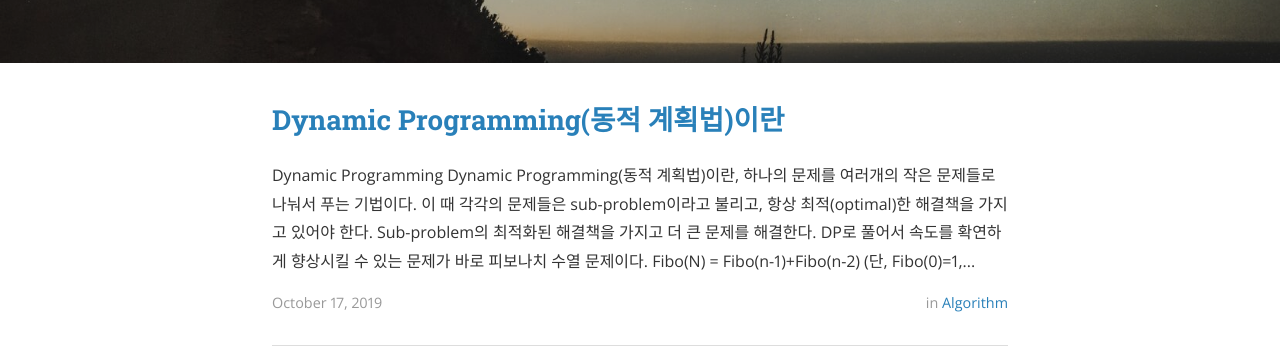
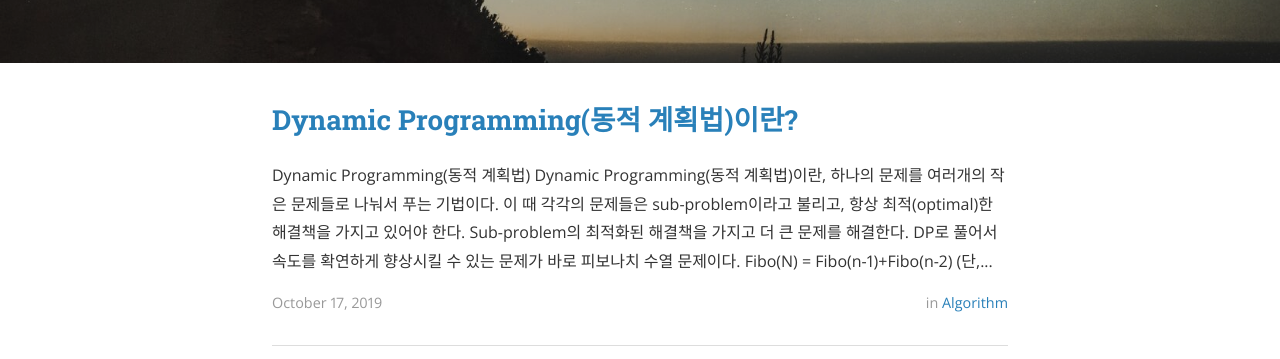
Before and after one commit to dojinkimm/dojinkimm.github.io, a Jekyll site: the page built from index.html, in a window 1280 px wide. Shown: the part 440-799 px from the top of the page. Built offline with Jekyll 4.4.1, drawn with Linux system fonts in a browser that asks for light colours; nearby versions of some CDN libraries; the list of posts is cut into pages by our own code.

Commit message:
DP image display error fix

```diff
--- a/_posts/2019-10-17-dp-1.md
+++ b/_posts/2019-10-17-dp-1.md
@@ -1,6 +1,6 @@
 ---
 layout: post
-title: "Dynamic Programming(동적 계획법)이란"
+title: "Dynamic Programming(동적 계획법)이란?"
 date: 2019-10-17 15:00:00
 author: Dojin Kim
 categories: Algorithm
@@ -8,13 +8,12 @@
 cover:  "/assets/imgs/algorithm_background.jpg"
 ---
 
-# Dynamic Programming
+# Dynamic Programming(동적 계획법)
 
 Dynamic Programming(동적 계획법)이란, 하나의 문제를 여러개의 작은 문제들로 나눠서 푸는 기법이다. 이 때 각각의 문제들은 sub-problem이라고 불리고, 항상 최적(optimal)한 해결책을 가지고 있어야 한다. Sub-problem의 최적화된 해결책을 가지고 더 큰 문제를 해결한다.
 
 DP로 풀어서 속도를 확연하게 향상시킬 수 있는 문제가 바로 피보나치 수열 문제이다.
 
-<br/>
 Fibo(N) = Fibo(n-1)+Fibo(n-2) (단, Fibo(0)=1, Fibo(1) = 1)
 <br/>
 
@@ -33,7 +32,7 @@
 하지만, 재귀로 피보나치 수열을 풀게 되면 밑의 그림과 같이 중복된 연산을 반복하게 된다. 예를 들어, Fibo(3)은 2번 계산되고, Fibo(2)는 3번 계산된다. 값은 항상 동일하기 떄문에 연산을 반복하는 것은 불필요하고 많은 시간을 잡아먹게 된다.
 
 <div align="center">
-<img src="/assets/imgs/cs/fibo_recursion.png" width=500/>
+<img src="/assets/imgs/cs/fibo_recursion.png" style="width:600px"/>
 </div>
 
 
```
